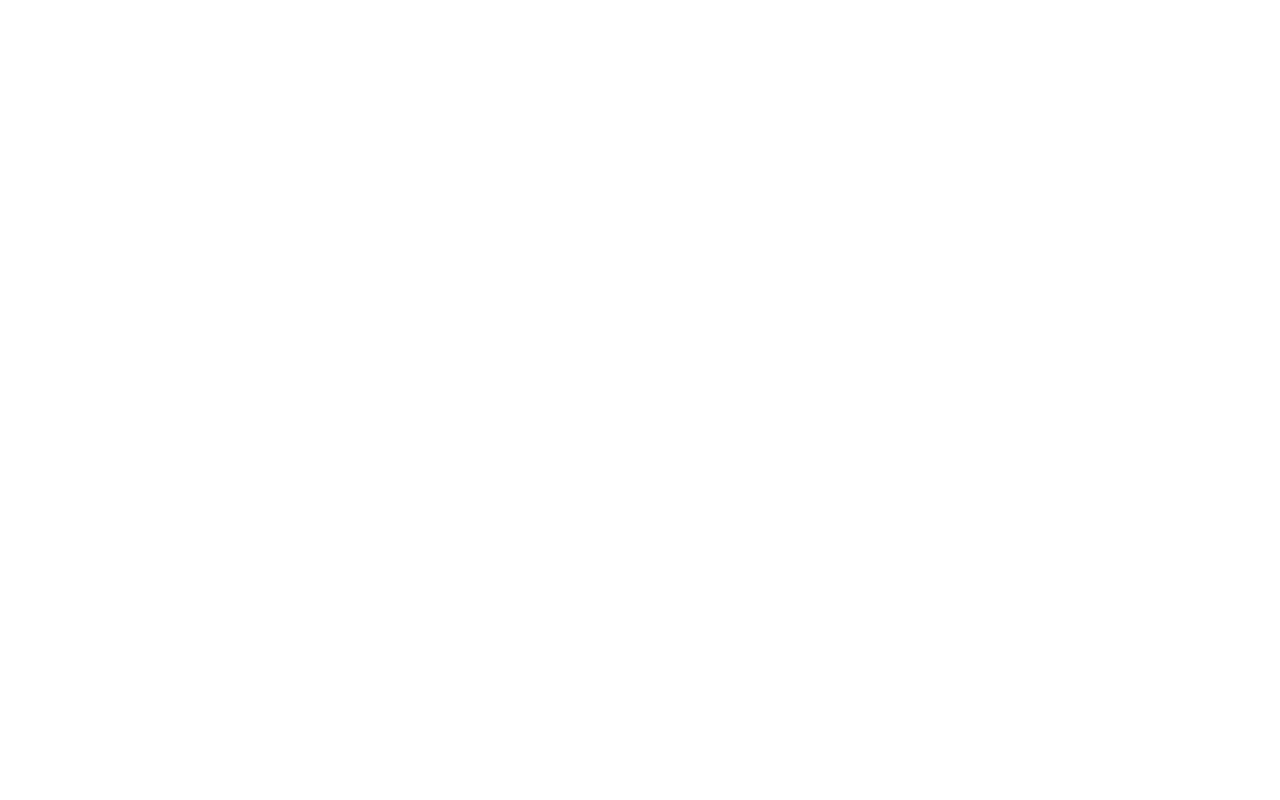
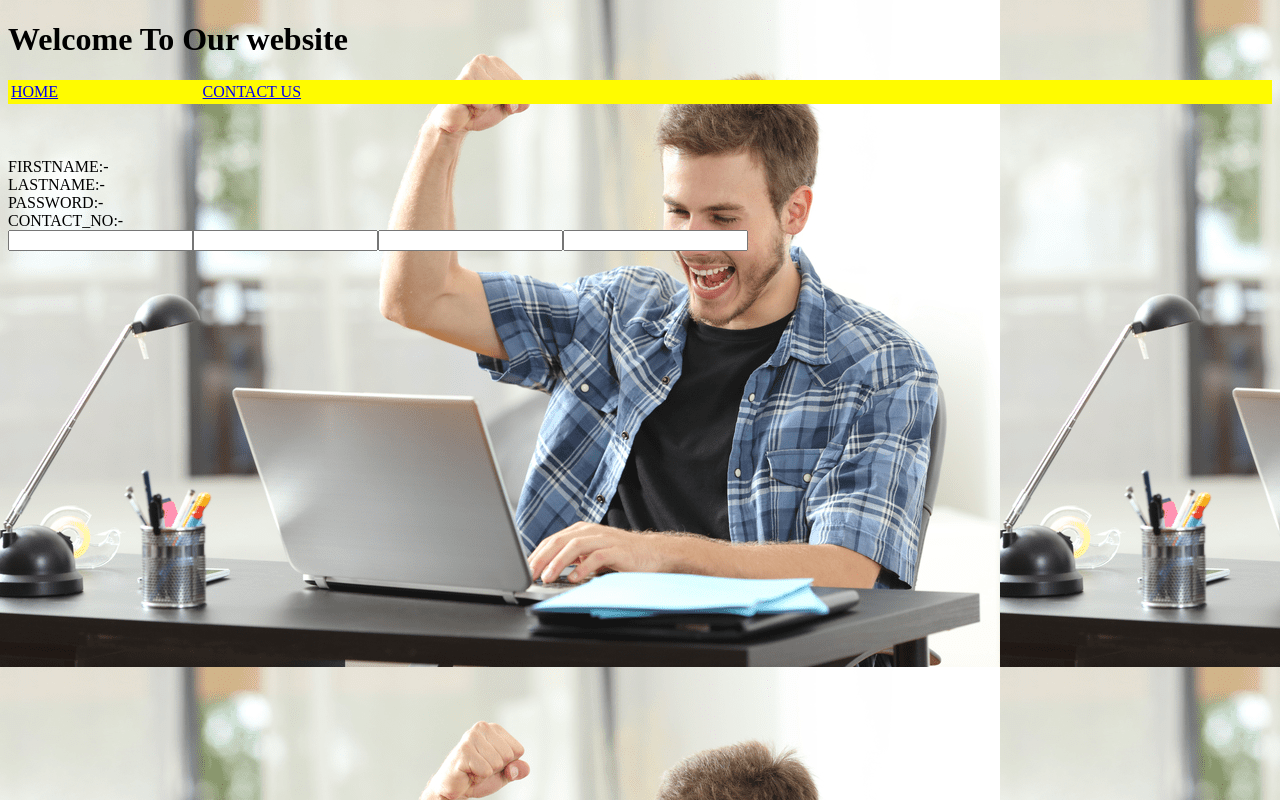
Before and after one commit to PatadiaDhruv/sample, a plain HTML site: page index.html in a window 1280 px wide. Drawn offline with Linux system fonts and the light colour scheme.

Commit message:
index.html added
index.html added

```diff
--- a/index.html
+++ b/index.html
@@ -1,2 +1,49 @@
-<html>
+<!DOCTYPE html>
+<head>
+    <meta aria-described="log in page">
+    <title>ABOUT YOU</title>
+</head>
+<body style="background-image: url(./Happy-user.png);">
+    <header >
+        <h1 > Welcome To Our website</h1>
+        <nav style="background-color:rgb(255, 251, 0)">
+            <table align:left, width=50%>
+                <tr>
+                    <td><a href="#">HOME</a></td>
+                    <td><a href="#">CONTACT US</a></td>
+                    <td><a href="#"></a></td>
+                    <td><a href="#"></a></td>
+                    <td><a href="#"></a></td>
+                    <td><a href="#"></a></td>
+                    <td><a href="#"></a></td>
+
+                </tr>
+            </table>
+        </nav>
+    </header>
+
+    <br><br><br>
+
+    <section>
+        <table>
+        <form>
+            <td>
+           <tr><label>FIRSTNAME:-</label></tr> <br>
+           <tr><label>LASTNAME:-</label></tr> <br>
+            <tr><label>PASSWORD:-</label></tr><br>
+            <tr><label>CONTACT_NO:-</label></tr><br>
+            </td>
+
+            <td>
+                <tr><input type="text"></tr>
+                <tr><input type="text"></tr>
+                <tr><input type="password"></tr>
+                <tr><input type="number" , max:10></tr>
+            </td>
+        </form>
+        </table>
+    </section>
+
+
+</body>
 </html>
```
Also changed, not shown: Happy-user.png (added), download.jpg (added).
